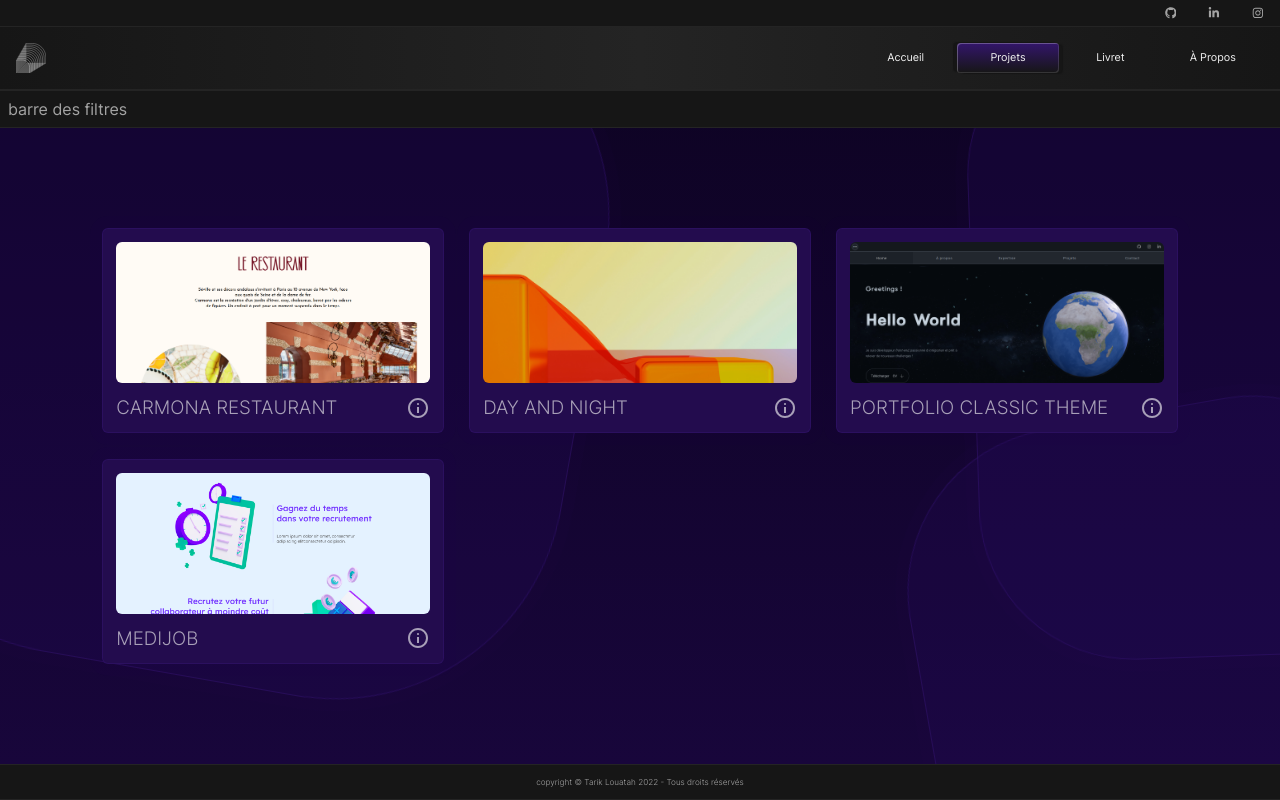
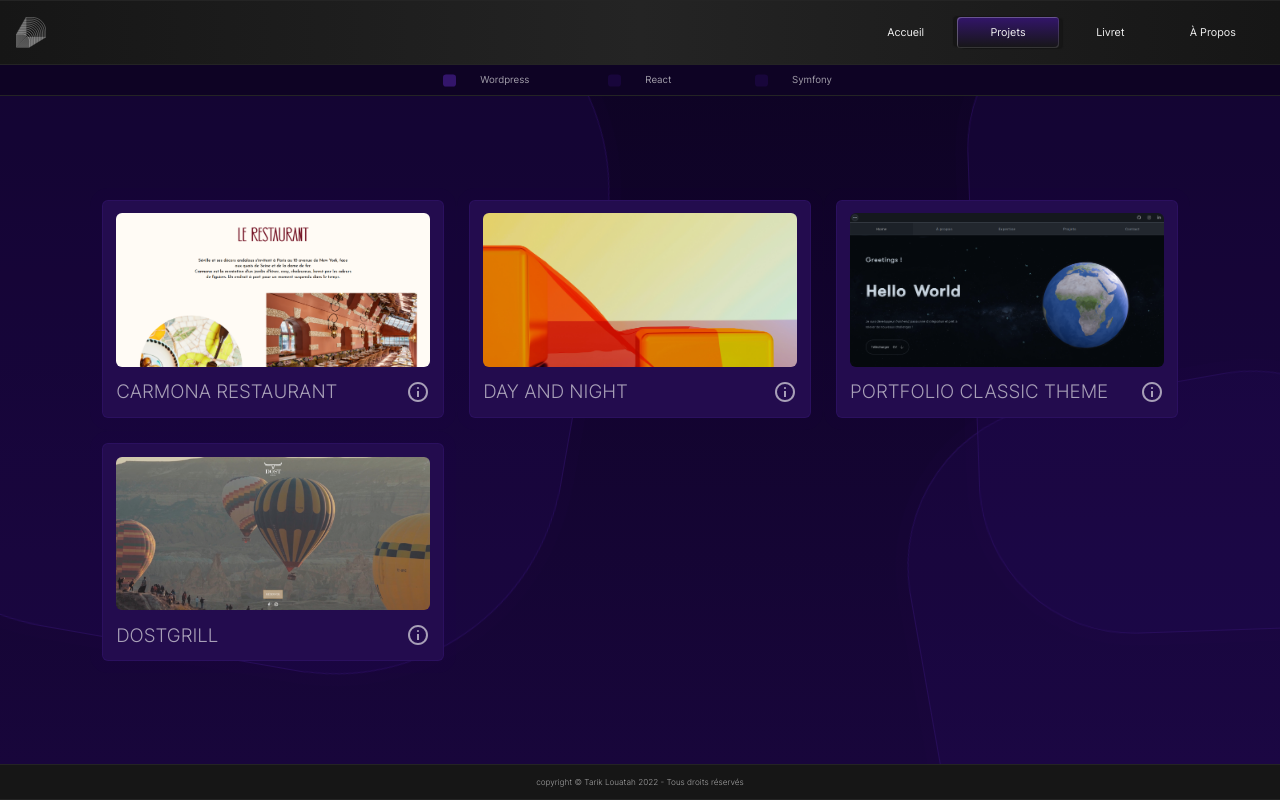
Before and after one commit to tKlancelot/app_react_01, a React (Create React App) app: page /projects in a window 1280 px wide. Built offline with nearby package versions, Linux system fonts and the light colour scheme.

Commit message:
amelioration grid projet + mep filtres projet cards
+ suppression du composant topbar (occupe trop d'espace)
+ refatoring front

```diff
--- a/src/App.css
+++ b/src/App.css
@@ -134,10 +134,10 @@ h3, h4, h6 {
 
 h2 {
   letter-spacing: 0.072rem;
-  font-size: 2.6vw;
+  font-size: 3vw;
   text-shadow: unset;
   text-align: start;
-  text-transform: capitalize;
+  text-transform: initial;
 }
 
 .project-card__body h3, .project-card .details__panel h3 {
@@ -249,6 +249,64 @@ tr:nth-child(odd) {
 
 tr:nth-child(even) {
   background-color: rgba(55, 21, 117, 0.4470588235);
+}
+
+input, label {
+  font-size: 0.76vw;
+  text-transform: capitalize;
+}
+
+.project-carousel__header ul {
+  display: flex;
+  align-items: center;
+  height: 2.4vw;
+  justify-content: space-evenly;
+  width: 36%;
+  margin: auto;
+}
+.project-carousel__header ul li {
+  display: flex;
+  justify-content: center;
+  gap: 0.75rem;
+  width: 100%;
+}
+.project-carousel__header ul li input,
+.project-carousel__header ul li label {
+  cursor: pointer;
+}
+.project-carousel__header ul li label:hover {
+  color: #f2f2f2;
+}
+.project-carousel__header ul li input[type=radio] {
+  appearance: none;
+  /* Add if not using autoprefixer */
+  -webkit-appearance: none;
+  /* Remove most all native input styles */
+  appearance: none;
+  /* For iOS < 15 */
+  background-color: #18063b;
+  width: 1vw;
+  height: 1vw;
+  border-radius: 24%;
+  transform: translateY(0.05em);
+  display: grid;
+  place-content: center;
+}
+.project-carousel__header ul li input[type=radio]::before {
+  content: "";
+  width: 1vw;
+  height: 1vw;
+  border-radius: 24%;
+  transform: scale(0);
+  transition: 0.24s ease-in;
+  background-color: #33156b;
+}
+.project-carousel__header ul li input[type=radio]:checked::before {
+  transform: scale(1);
+}
+.project-carousel__header ul li input[type=radio]:focus {
+  outline: 2px solid #230c4e;
+  outline-offset: 0rem;
 }
 
 .footer__body {
@@ -372,23 +430,35 @@ tr:nth-child(even) {
   object-fit: cover;
 }
 .profile__body__right {
-  display: flex;
-  align-items: center;
-  justify-content: flex-start;
+  display: grid;
   background-color: rgba(55, 21, 117, 0.1254901961);
   border: 1px solid rgba(55, 21, 117, 0.4470588235);
+  z-index: 2;
+  position: relative;
+  padding: 4vw;
 }
 .profile__body__right .content-frame {
-  z-index: 2;
-  position: relative;
-  width: 72%;
-  height: 100%;
-  padding: 4vw;
   display: flex;
-  justify-content: center;
+  justify-content: space-evenly;
   flex-direction: column;
   gap: 2vw;
   color: rgba(242, 242, 242, 0.6431372549);
+  width: 74%;
+}
+.profile__body__right .social-media {
+  display: flex;
+  align-items: center;
+}
+.profile__body__right .social-media svg {
+  fill: rgba(242, 242, 242, 0.6431372549);
+  width: 1vw;
+  height: 1vw;
+  margin: auto 2vw auto 0;
+  cursor: pointer;
+  transition: 0.12s ease-in;
+}
+.profile__body__right .social-media svg:hover {
+  fill: #f2f2f2;
 }
 
 .project-carousel {
@@ -401,11 +471,9 @@ tr:nth-child(even) {
   min-height: 40vw;
 }
 .project-carousel__header {
-  background-color: #161616;
+  background-color: #0e0324;
   border-bottom: 1px solid #242424;
-  border-top: 1px solid #242424;
   z-index: 1;
-  padding: 0.5rem;
   color: rgba(242, 242, 242, 0.6431372549);
 }
 .project-carousel__body {
@@ -452,7 +520,7 @@ tr:nth-child(even) {
 }
 .project-card__header img {
   width: 100%;
-  height: 11vw;
+  height: 12vw;
   object-fit: cover;
   object-position: top;
   border-radius: 6px;
--- a/src/components/Navigation.js
+++ b/src/components/Navigation.js
@@ -9,9 +9,9 @@ const Navigation = () => {
 
   return (
     <div className="navigation">
-      <div className="navigation__header">
+      {/* <div className="navigation__header">
         <Topbar />
-      </div>
+      </div> */}
       <div className="navigation__body">
         <Logo />
         <ul className="">
--- a/src/components/ProjectCard.js
+++ b/src/components/ProjectCard.js
@@ -14,14 +14,14 @@ const ProjectCard = (props) => {
         })
     }
 
-    let {index,name,description,environment,category,development,technos,librairies,plugins,permalink,picture} = props;
+    let {index,name,environment,category,development,technos,librairies,plugins,permalink,picture} = props;
 
     return (
         <div>
             <div className="project-card" key={index}>
                 <div className="project-card__header">
                     {/* <img src={picture}/> */}
-                    {picture ? <img src={picture}/> : <img src='./images/default-background.jpg'/> }
+                    {picture ? <img src={picture} alt={name}/> : <img src='./images/default-background.jpg' alt="par défaut"/> }
 
                 </div>
                 <div className="project-card__body">
@@ -31,7 +31,7 @@ const ProjectCard = (props) => {
                     </button>
                 </div>
                 {/* <p>Description : {description}</p> */}
-                {(state.showInfo == true) &&
+                {(state.showInfo === true) &&
                     <div className="details__panel">
                         <div className="details__panel__frame">
                             <div className="details__panel__frame__header">
--- /dev/null
+++ b/src/css/components/_forms.scss
@@ -0,0 +1,70 @@
+input,label{
+    font-size: 0.76vw;
+    text-transform: capitalize;
+}
+
+.project-carousel {
+    &__header {
+        ul {
+            @include flex-center;
+            height: 2.4vw;
+            justify-content: space-evenly;
+            width: 36%;
+            margin: auto;
+
+            li {
+                display: flex;
+                justify-content: center;
+                gap: 0.75rem;
+                width: 100%;
+
+                input,
+                label {
+                    cursor: pointer;
+                }
+
+                label {
+                    &:hover {
+                        color: $primary;
+                    }
+                }
+
+
+                input[type="radio"] {
+                    appearance: none;
+                    /* Add if not using autoprefixer */
+                    -webkit-appearance: none;
+                    /* Remove most all native input styles */
+                    appearance: none;
+                    /* For iOS < 15 */
+                    background-color: $secondary-dark;
+                    width: 1vw;
+                    height: 1vw;
+                    border-radius: 24%;
+                    transform: translateY(0.05em);
+                    display: grid;
+                    place-content: center;
+                }
+
+                input[type="radio"]::before {
+                    content: "";
+                    width: 1vw;
+                    height: 1vw;
+                    border-radius: 24%;
+                    transform: scale(0);
+                    transition: 0.24s ease-in;
+                    background-color: $secondary;
+                }
+
+                input[type="radio"]:checked::before {
+                    transform: scale(1);
+                }
+
+                input[type="radio"]:focus {
+                    outline: 2px solid $secondary-medium;
+                    outline-offset: 0rem;
+                }
+            }
+        }
+    }
+}
--- a/src/css/components/_headings.scss
+++ b/src/css/components/_headings.scss
@@ -29,10 +29,10 @@ h3,h4,h6{
 
 h2{
     letter-spacing: 0.072rem;
-    font-size: 2.6vw;
+    font-size: 3vw;
     text-shadow: unset;
     text-align: start;
-    text-transform: capitalize;
+    text-transform: initial;
 
 }
 
--- a/src/css/layouts/_project-card.scss
+++ b/src/css/layouts/_project-card.scss
@@ -12,7 +12,7 @@
         display: flex;
         img {
             width: 100%;
-            height: 11vw;
+            height: 12vw;
             object-fit: cover;
             object-position: top;
             border-radius: 6px;
--- a/src/css/layouts/_project-carousel.scss
+++ b/src/css/layouts/_project-carousel.scss
@@ -7,10 +7,9 @@
     grid-template-rows: auto 1fr;
     min-height: 40vw;
     &__header{
-        background-color: $black;
-        @include section-border;
+        background-color: $secondary-darkest;
+        border-bottom: 1px solid $dark-border;
         z-index: 1;
-        padding: 0.5rem;
         color:$write-overlay;
     }
 
@@ -21,7 +20,7 @@
         grid-template-columns: repeat(3,1fr);
         grid-gap: $gap;
         padding: $gap 8vw;
-        place-content: center;
+        place-content:center;
     }
     &__footer{
         position: absolute;
--- a/src/css/style.scss
+++ b/src/css/style.scss
@@ -18,6 +18,7 @@
 @import 'components/buttons';
 @import 'components/paragraphs';
 @import 'components/tables';
+@import 'components/forms';
 
 //layouts
 
--- a/src/datas/projectList.js
+++ b/src/datas/projectList.js
@@ -50,5 +50,18 @@ export const projectList = [
 		permalink:"https://www.medijob.fr/",
 		picture:'./images/screen-medijob.png',
 		id: '24c'
+	},
+	{
+		name: 'dostgrill',
+		description:'Lorem ipsum dolor sit amet consectetur adipisicing elit. Aliquid doloribus nam iure alias eveniet iusto libero fugiat soluta quibusdam at delectus ut distinctio aut asperiores, tenetur dolor nisi optio beatae.',
+		category: ['création thème wp', 'refactoring'],
+		environment:'wordpress',
+		development:['vscode','preprod'],
+		technos:['html5','sass','php','js'],
+		librairies:['gsap'],
+		plugins:['contact-form 7'],
+		permalink:"https://www.dostgrill.com/",
+		picture:'./images/screen-dostgrill.png',
+		id: '28e'
 	}
 ]
--- a/src/pages/Projects.js
+++ b/src/pages/Projects.js
@@ -1,4 +1,4 @@
-import React, { useEffect } from "react";
+import React, { useEffect, useState } from "react";
 import Footer from "../components/Footer";
 import Navigation from "../components/Navigation";
 import ProjectCard from "../components/ProjectCard";
@@ -18,14 +18,34 @@ const Projects = () => {
     </div>
   ))} */
 
+  // let state = {
+  //   projects: projectList,
+  //   radios:[
+  //     {id:1, value: "wordpress"},
+  //     {id:2, value: "react"},
+  //     {id:3, value: "symfony"}
+  //   ],
+  //   selectedRadio : 'wordpress'
+  // }
 
-  let state = {
-    projects: projectList
+  const [state,setState] = useState({
+    projects: projectList,
+    radios:[
+      {id:1, value: "wordpress"},
+      {id:2, value: "react"},
+      {id:3, value: "symfony"}
+    ],
+    selectedRadio : 'wordpress'
+  })
+
+
+  let {projects, radios, selectedRadio } = state;
+
+  const handleRadio = (event) => {
+    let value = event.target.value;
+    setState({...state,selectedRadio : value});
   }
 
-  let {projects} = state;
-
-  // const projects = projectList;
 
 
   const removeLastComa = () => {
@@ -52,11 +72,30 @@ const Projects = () => {
       <main>
         <div className="project-carousel">
           <div className="project-carousel__header">
-            barre des filtres
+            <ul>
+              {radios.map((radio) => {
+                return(
+                  <li key={radio.id}>
+                    <input
+                      type="radio"
+                      name="radio"
+                      checked={radio.value === selectedRadio}
+                      value={radio.value}
+                      id={radio.value}
+                      onChange={handleRadio}
+                    />
+                    <span class="checkmark"></span>
+                    <label htmlFor={radio.value}>{radio.value}</label>
+                  </li>
+                )
+              })}
+            </ul>
           </div>
           <div className="project-carousel__body">
 
-            {projects && projects.map((projet, index) => (
+            {projects && projects
+            .filter(item => item.environment.includes(selectedRadio))
+            .map((projet, index) => (
               <ProjectCard
                 key={index}
                 name={projet.name}
```
Also changed, not shown: src/css/layouts/_profile.scss (+31 -12 lines), src/pages/About.js (+7 -1 lines), public/images/screen-dostgrill.png (added), 1 other file (tests, documents, lock files or other folders).
